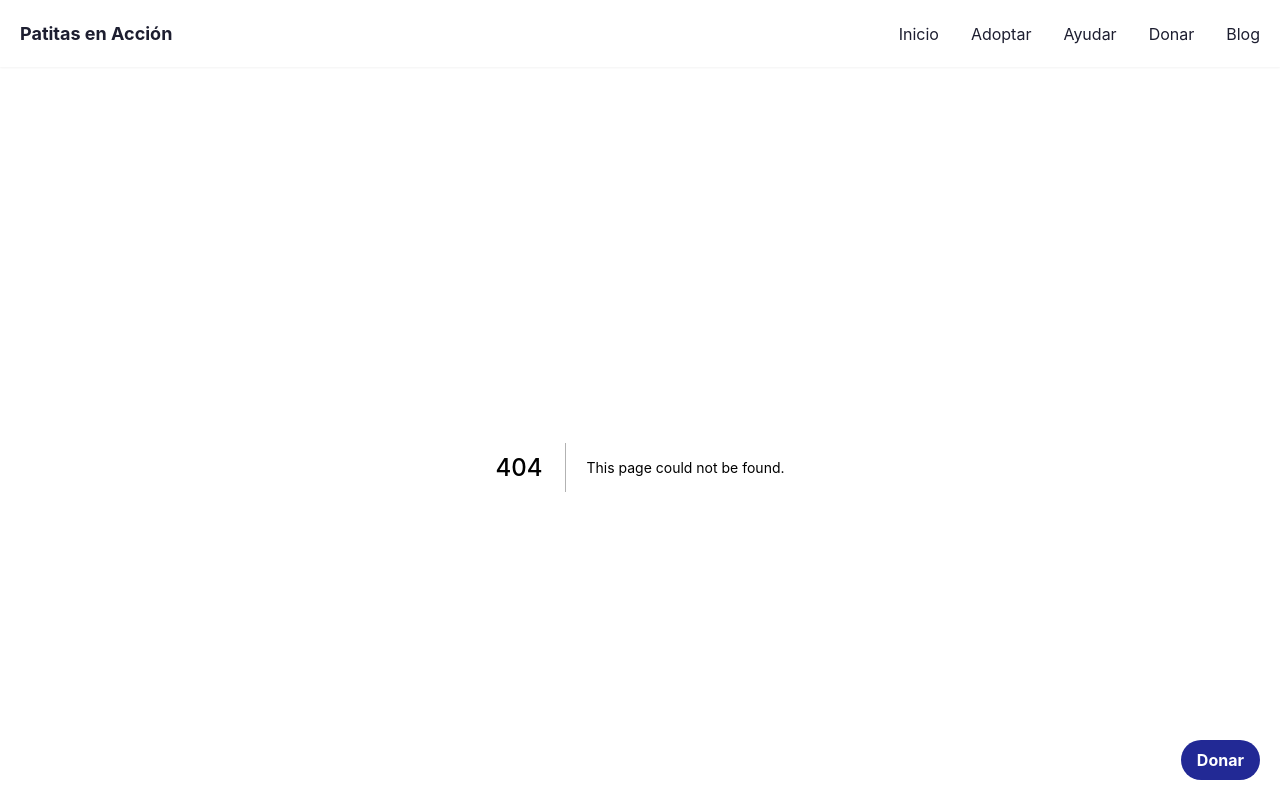
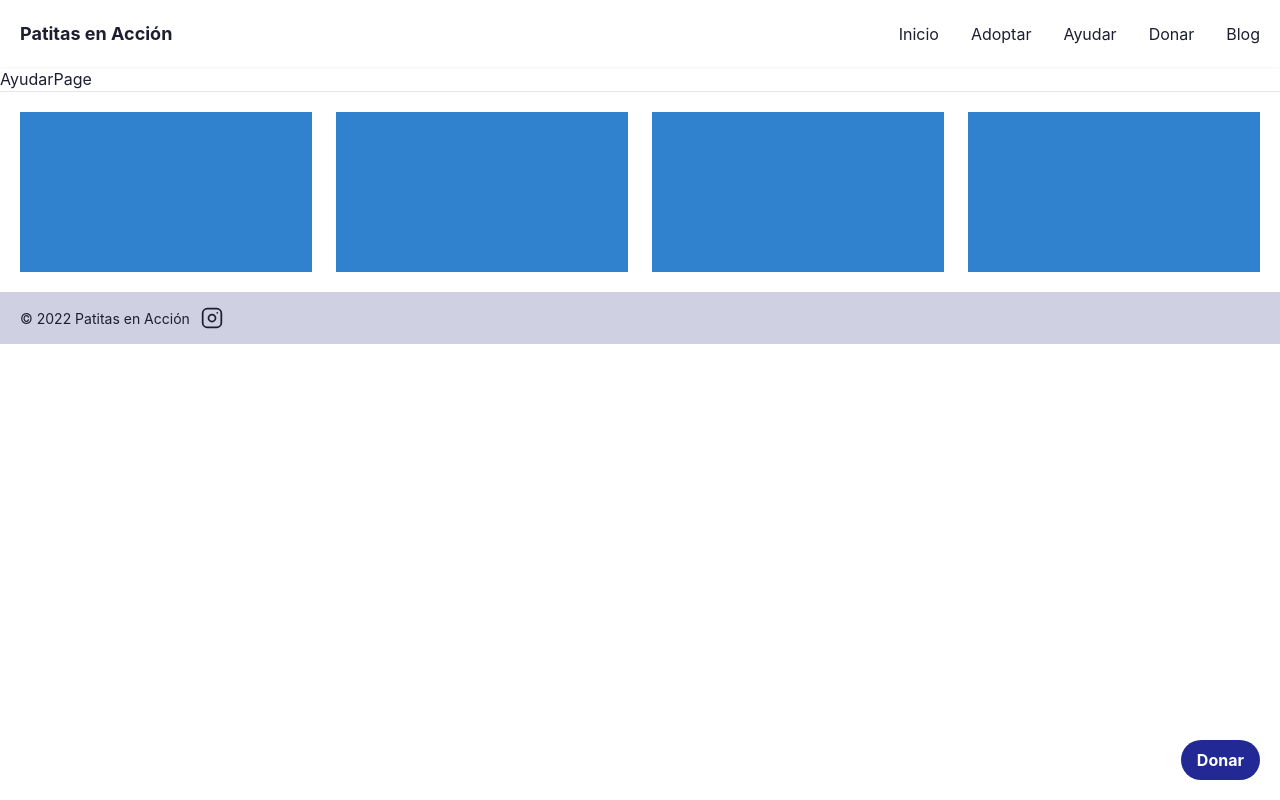
Before and after one commit to rodriguez-gaston/rifas-patitas, a Next.js app: page /ayudar in a window 1280 px wide. Before the commit this address had no page. Shown: the top 800 px of the page. Built offline with nearby package versions, Linux system fonts and the light colour scheme.

Commit message:
Help page

```diff
--- /dev/null
+++ b/pages/ayudar.tsx
@@ -0,0 +1,7 @@
+import React from 'react';
+
+const AyudarPage = () => {
+  return <div>AyudarPage</div>;
+};
+
+export default AyudarPage;
```
